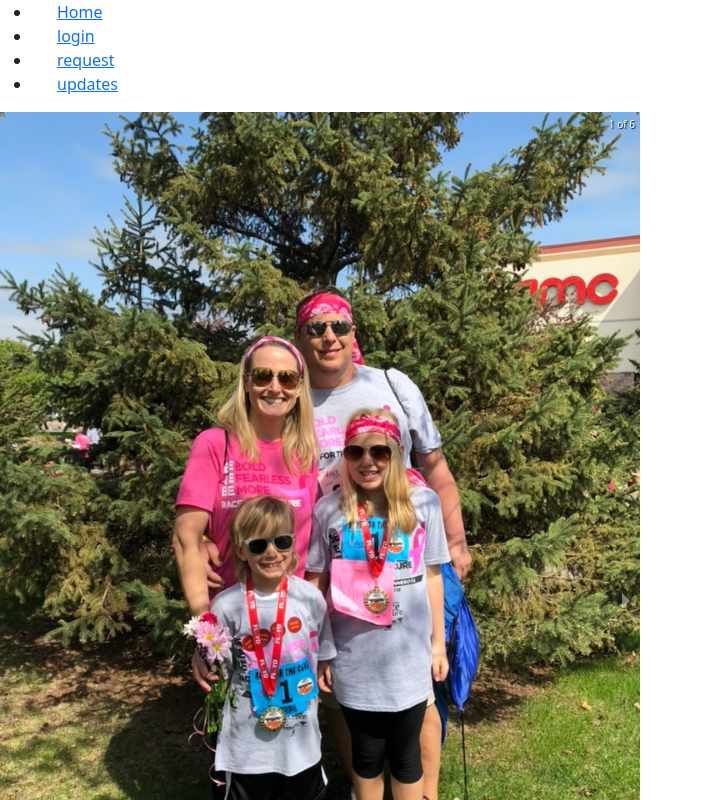
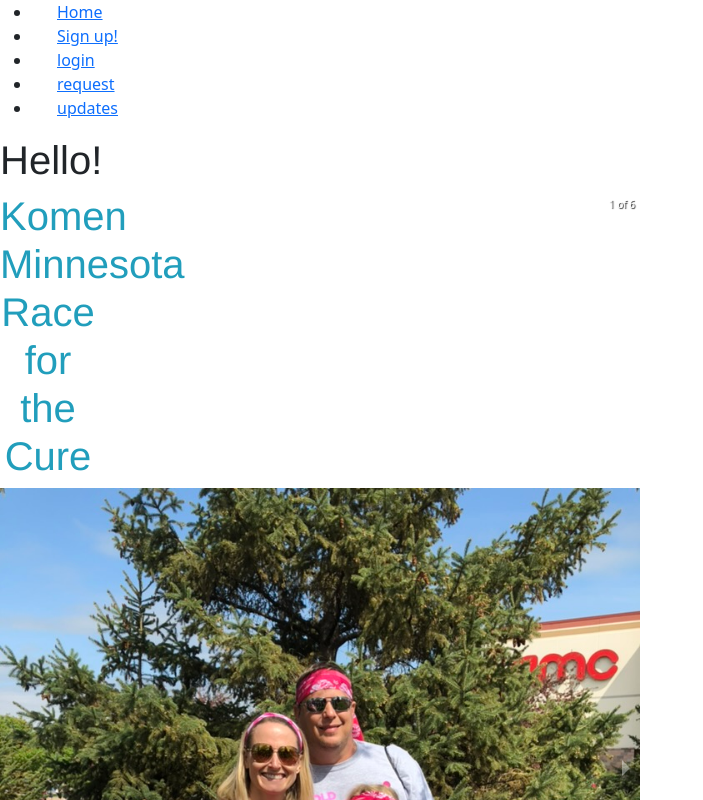
Before and after one commit to mjkonkel/helping-hands, a React (Create React App) app in the folder client/: page /updates in a window 1280 px wide. Shown: the top 800 px of the page, without its empty margins (0-703 px from the left). Built offline with nearby package versions, Linux system fonts and the light colour scheme.

Commit message:
Messing around

```diff
--- a/client/src/components/NavBar/index.js
+++ b/client/src/components/NavBar/index.js
@@ -13,6 +13,9 @@
         <ul>
           <li>
             <Link to="/home">Home</Link>
+          </li>
+          <li>
+            <Link to="/signup">Sign up!</Link>
           </li>
           <li>
             <Link to="/login">login</Link>
--- a/client/src/pages/Updates.js
+++ b/client/src/pages/Updates.js
@@ -9,10 +9,15 @@
 
 const Updates = () => {
         return (
+            <div>
+                <div>
+                    <h1>Hello!</h1>
+                </div>
             <Carousel>
                 <div>
+                <h1 className="photos">Komen Minnesota Race for the Cure</h1>
                     <img src={family}/>
-                    <p className="photos">Komen Minnesota Race for the Cure</p>
+                    {/* <h1 className="photos">Komen Minnesota Race for the Cure</h1> */}
                 </div>
                 <div>
                 <img src={family1}/>
@@ -35,6 +40,7 @@
                     <p className="photos">Komen Minnesota Race for the Cure</p>
                 </div>
             </Carousel>
+            </div>
         );
     };
 
```
Also changed, not shown: client/src/App.js (+0 -16 lines).
